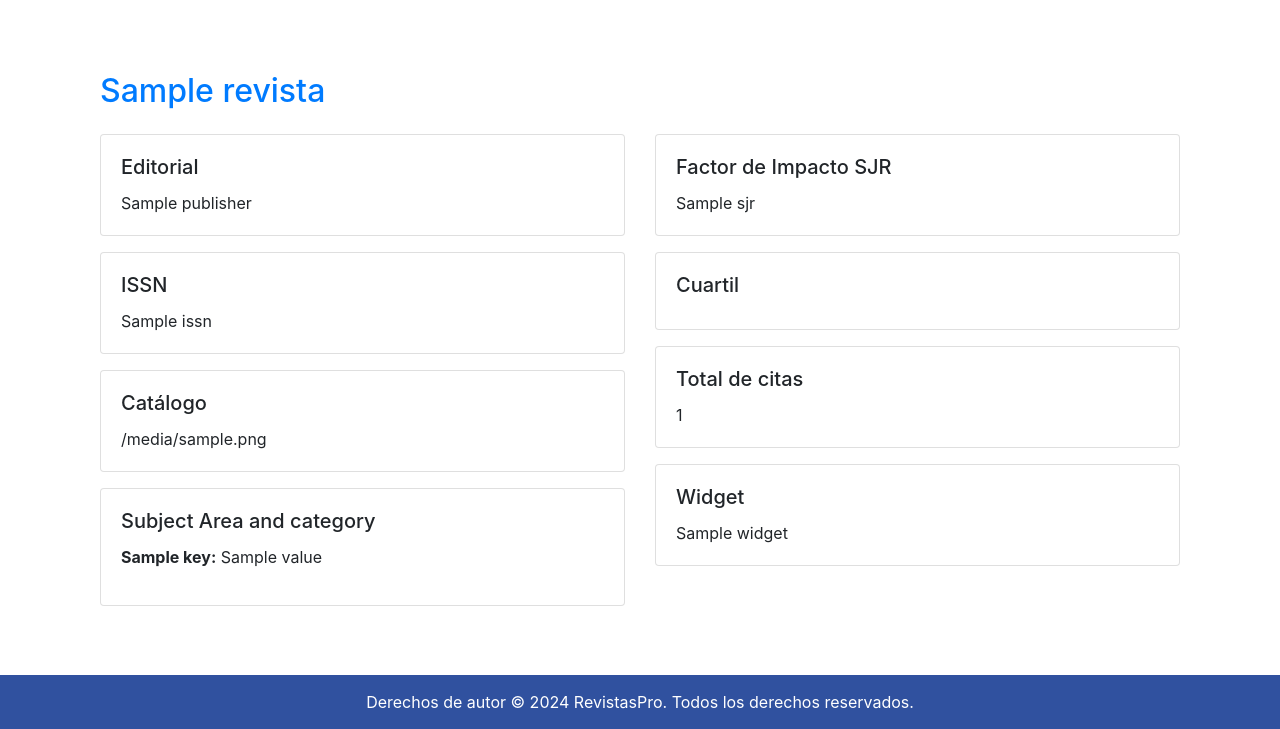
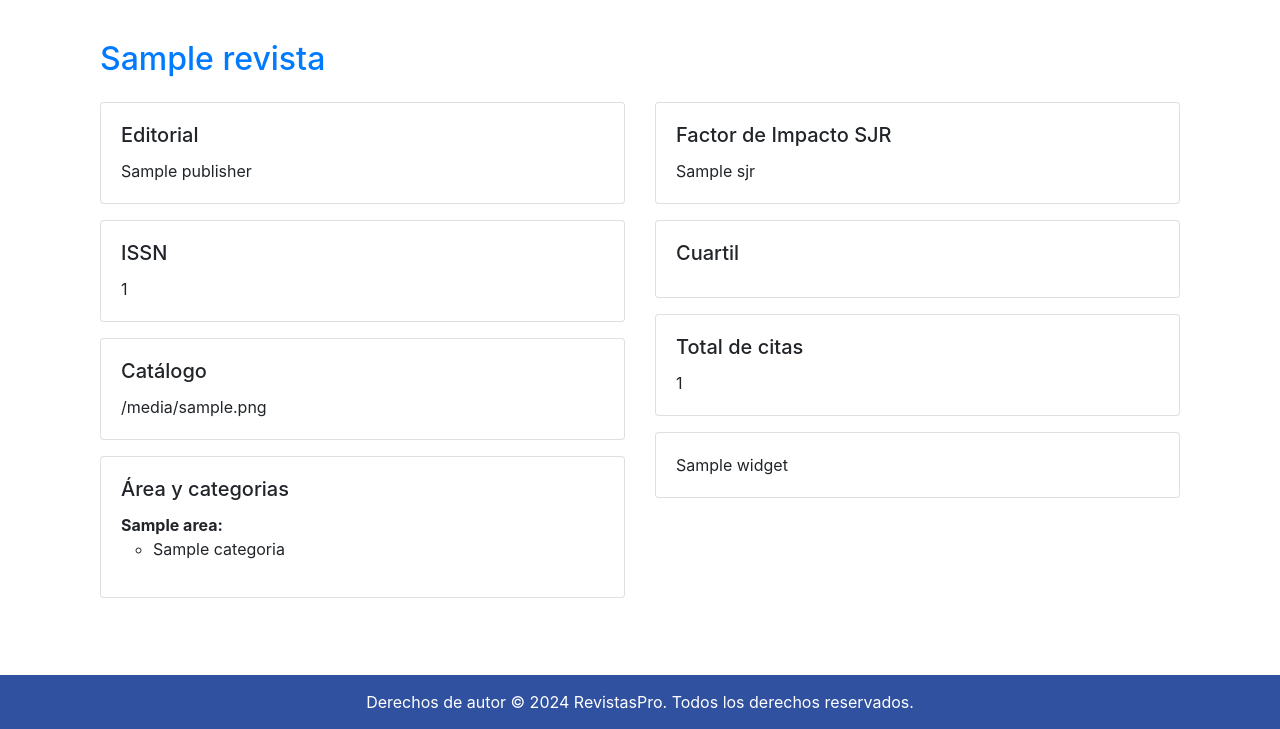
Before and after one commit to 10170825/proyecto-final-pro-gaymer, a Flask app: template templates/revista_detalle.html in a window 1280 px wide. Shown: the part 71-800 px from the top of the page. Run offline with Flask 3, Linux system fonts and the light colour scheme; the template is opened without the code that fills it: most values are stand-ins (such as "Sample title", 1, 10 or a date in 2020); parts of the project's set-up code (start-up, migrations or seed data) failed here and were passed over; some libraries are stand-ins or nearby versions.

Commit message:
pequeños cambios

```diff
--- a/app.py
+++ b/app.py
@@ -5,7 +5,7 @@ from utils import (
     get_id_journal_dict,
     find_journals,
 )
-import json
+from ast import literal_eval
 
 app = Flask(__name__)
 
@@ -64,9 +64,10 @@ def revistas_por_palabra(palabra: str):
 def revista_detalle(id: str):
     dict_revistas = get_id_journal_dict()
     revista = dict_revistas.get(id)
-    if revista and 'subjects' in revista:
-        subjects_list = json.loads(revista['subjects'].replace("'", '"'))
-        revista['subjects'] = subjects_list
+    if revista and "subjects" in revista:
+        subjects_list = literal_eval(revista["subjects"])
+        revista["subjects"] = subjects_list
+    revista["issn"] = literal_eval(revista["issn"])
     return render_template("revista_detalle.html", revista=revista)
 
 
--- a/templates/base.html
+++ b/templates/base.html
@@ -73,7 +73,7 @@
       </div>
     </nav>
 
-    <div class="container mt-4">{% block body %} {% endblock %}</div>
+    <div class="container mt-4 pb-5">{% block body %} {% endblock %}</div>
 
     <footer
       class="footer fixed-bottom"
--- a/templates/busqueda.html
+++ b/templates/busqueda.html
@@ -1,7 +1,7 @@
-{% extends "base.html" %} {% block title %}Búsqueda - Revistas Pro
-{% endblock %} {% block body %}
+{% extends "base.html" %} {% block title %}Búsqueda - Revistas Pro {% endblock
+%} {% block body %}
 <main>
-  <section class="py-5">
+  <section class="py-3">
     <div class="container-fluid">
       <h2>Resultado de búsqueda para: "{{ busqueda }}"</h2>
       <div class="row">
--- a/templates/revista_detalle.html
+++ b/templates/revista_detalle.html
@@ -1,11 +1,11 @@
-{% extends "base.html" %}
-{% block title %} Detalles de la Revista - Revistas Pro {% endblock %}
-
-{% block body %}
+{% extends "base.html" %} {% block title %} Detalles de la Revista - Revistas
+Pro {% endblock %} {% block body %}
 <main>
-    <section class="py-5">
+  <section class="py-3">
     <div class="container">
-            <h2 class="mb-4"><a href="{{ revista.url }}" target="_blank">{{ revista.titulo }}</a></h2>
+      <h2 class="mb-4">
+        <a href="{{ revista.url }}" target="_blank">{{ revista.titulo }}</a>
+      </h2>
       <div class="row">
         <div class="col-md-6">
           <div class="card mb-3">
@@ -17,7 +17,11 @@
           <div class="card mb-3">
             <div class="card-body">
               <h5 class="card-title">ISSN</h5>
-                            <p class="card-text">{{ revista.issn }}</p>
+              <ul class="card-text list-unstyled">
+                {% for num in revista.issn %}
+                <li>{{ num }}</li>
+                {% endfor %}
+              </ul>
             </div>
           </div>
           <div class="card mb-3">
@@ -28,12 +32,17 @@
           </div>
           <div class="card mb-3">
             <div class="card-body">
-                            <h5 class="card-title">Subject Area and category</h5>
+              <h5 class="card-title">Área y categorias</h5>
               <ul class="list-unstyled">
                 {% for subject_item in revista.subjects %}
                 <li>
-                                        {% for key, value in subject_item.items() %}
-                                            <strong>{{ key }}:</strong> {{ value }}<br>
+                  {% for area, categorias in subject_item.items() %}
+                  <strong>{{ area }}:</strong>
+                  <ul>
+                    {% for categoria in categorias %}
+                    <li>{{categoria}}</li>
+                    {% endfor %}
+                  </ul>
                   {% endfor %}
                 </li>
                 {% endfor %}
@@ -61,10 +70,7 @@
             </div>
           </div>
           <div class="card mb-3">
-                        <div class="card-body">
-                            <h5 class="card-title">Widget</h5>
-                            {{ revista.widget | safe }}
-                        </div>
+            <div class="card-body">{{ revista.widget | safe }}</div>
           </div>
         </div>
       </div>
--- a/templates/revistas_por_palabra.html
+++ b/templates/revistas_por_palabra.html
@@ -1,6 +1,7 @@
-{% extends "base.html" %} {% block title %}Revistas por Palabra - Revistas Pro{% endblock %} {% block body %}
+{% extends "base.html" %} {% block title %}Revistas por Palabra - Revistas Pro{%
+endblock %} {% block body %}
 <main>
-  <section class="py-5">
+  <section class="py-3">
     <div class="container-fluid">
       <h2>Revistas que contienen la palabra: "{{ palabra }}"</h2>
       <div class="row">
```
Also changed, not shown: templates/creditos.html (+15 -7 lines), templates/explorar.html (+5 -5 lines), templates/index.html (+21 -9 lines), templates/revistas.html (deleted, +0 -38 lines). Lines whose indentation alone changed are shown as unchanged.
